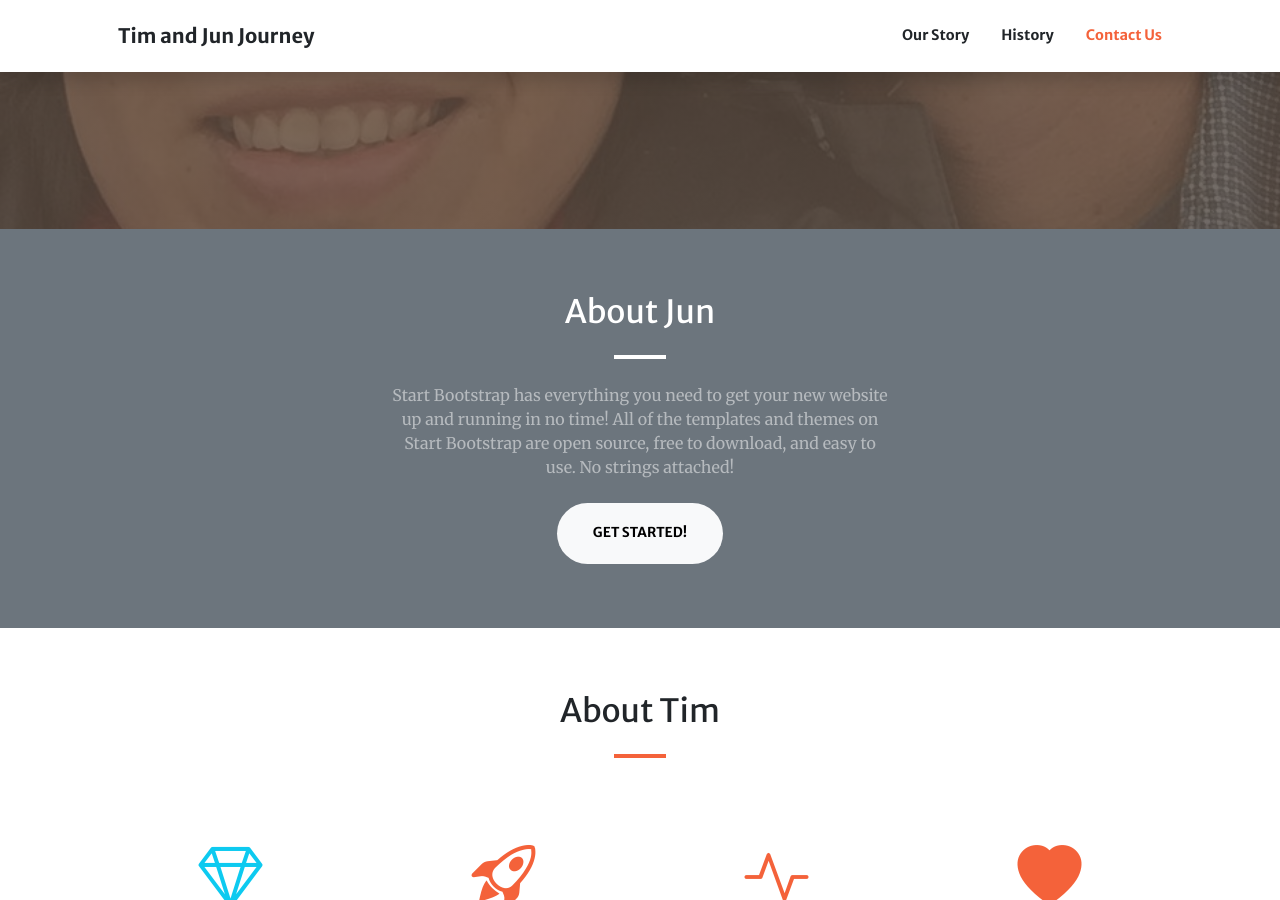
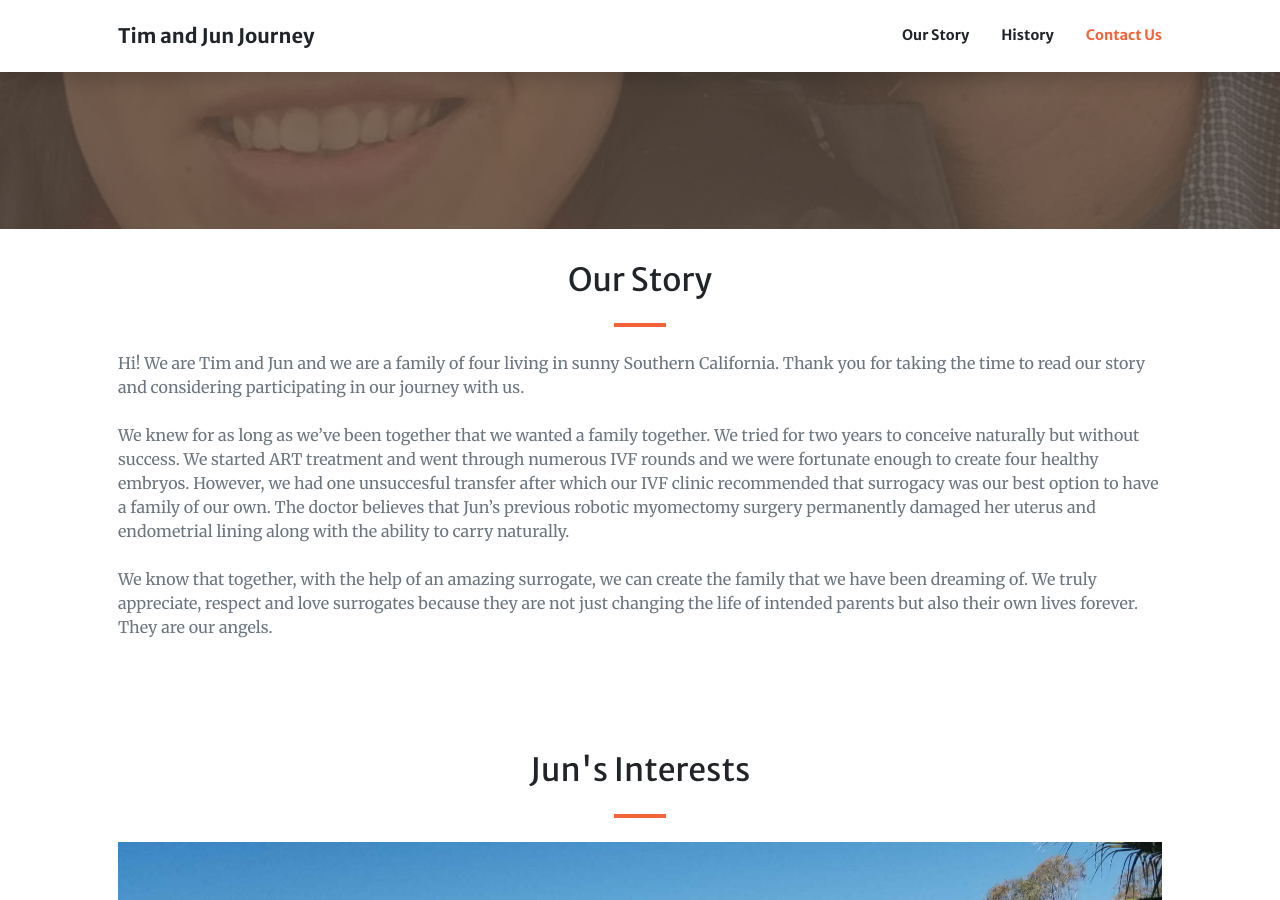
Before and after one commit to tjdfamily/tjdfamily.github.io, a Jekyll site: the page built from index.md, in a window 1280 px wide and 900 px high, scrolled down 671 px. Built offline with Jekyll 4.4.1, drawn with Linux system fonts in a browser that asks for light colours; comment, search, counter and statistics services are not loaded; some of the changed text lies outside the part shown.

Commit message:
update index file

```diff
--- a/_includes/services.html
+++ b/_includes/services.html
@@ -1,6 +1,14 @@
 <section class="page-section {{ section.background_style }}" id="{{ section.section_id }}">
   <div class="container px-4 px-lg-5">
     <h2 class="text-center mt-0">{{ section.title }}</h2>
+    <hr class="divider border border-primary border-2">
+    <div class="row gx-4 gx-lg-5 justify-content-center">
+      <img class="img-fluid" src="assets/img/portfolio/thumbnails/{{ section.icon }}" alt="{{ section.icon }}" />
+    </div>
+    <hr class="divider border border-primary border-2">
+    <div class="row gx-4 gx-lg-5 justify-content-center">
+      <p>{{ section.personalinfo }}</p>
+    </div>
     <hr class="divider border border-primary border-2">
     <div class="row gx-4 gx-lg-5 justify-content-center">
       <!-- {#% assign cols = section.size | at_most: 4 %#} -->
--- a/index.md
+++ b/index.md
@@ -10,154 +10,184 @@ header:
     url: 'tel:6195364754'
 
 sections:
-  - type: call-to-action.html
-    section_id: about
-    background_style: bg-secondary
-    title: About Jun
-    text: Start Bootstrap has everything you need to get your new website up and running in no time! All of the templates and themes on Start Bootstrap are open source, free to download, and easy to use. No strings attached!
-    actions:
-      - title: Get Started!
-        url: '#page-top'
-        class: btn-light
+  # - type: call-to-action.html
+  #   section_id: about
+  #   background_style: bg-secondary
+  #   title: About Jun
+  #   text: jun does this
+  #  # actions:
+  #  #   - title: Get Started!
+  #  #     url: '#page-top'
+  #  #     class: btn-light
+
+  - type: paragraph.html
+    section_id: ourstory
+    #background_style: bg-info
+    title: Our Story
+    text: >
+      Hi!  We are Tim and Jun and we are a family of four living in sunny Southern California.  Thank you for taking the time to read our story and considering participating in our journey with us.
+      <br/>
+      <br/>
+      We knew for as long as we've been together that we wanted a family together.  We tried for two years to conceive naturally but without success.  We started ART treatment and went through numerous IVF rounds and we were fortunate  enough to create four healthy embryos.  However, we had one unsuccesful transfer after which our IVF clinic recommended that surrogacy was our best option to have a family of our own.  The doctor believes that Jun's previous robotic myomectomy surgery permanently damaged her uterus and endometrial lining along with the ability to carry naturally.
+      <br/>
+      <br/>
+      We know that together, with the help of an amazing surrogate, we can create the family that we have been dreaming of.  We truly appreciate, respect and love surrogates because they are not just changing the life of intended parents but also their own lives forever.  They are our angels.
+
+    # services:
+    #   - title: Biking
+    #     text: Enjoys riding bike in the parks by our home.
+    #     icon: fa-solid fa-bicycle
+    #   - title: Birds
+    #     text: Loves feeding the ducks at the lake.
+    #     icon: fa-solid fa-crow
+    #   - title: Chinese meals
+    #     text: Cooking Chinese food with her mom.
+    #     icon: fa-solid fa-shrimp
+    #   - title: Shopping
+    #     text: Enjoys shopping and looking for good deals.
+    #     icon: fa-solid fa-bag-shopping
 
   - type: services.html
-    section_id: services
+    section_id: junsinterests
     #background_style: bg-info
-    title: About Tim
+    title: Jun's Interests
+    icon: 10.jpg
+    url: '#'
+    personalinfo: >
+      Jun speaks fluent Mandarin, Cantonese, and English!  Jun has bachelor and graduate degrees in accounting and finance and loves numbers.  Jun works as the controller for a branch office of an international accounting firm.  Jun has lived in China, the United Kingdom, and Southern California.  Her parents live with us in our home in San Diego and we enjoy cooking and traveling with each other.
     services:
-      - title: Sturdy Templates
-        text: Our templates are updated regularly so they don't break.
-        icon: bi-gem text-info
-        url: https://startbootstrap.com/
-      - title: Ready to Ship
-        text: You can use this theme as is, or you can make changes!
-        icon: bi-rocket-takeoff
-      - title: Up to Date
-        text: We update dependencies to keep things fresh.
-        icon: bi-activity
-      - title: Made with Love
-        text: You have to make your websites with love these days!
-        icon: bi-heart-fill
-      - title: Other 1
-        text: Some not-so long text here.
-        icon: bi-emoji-heart-eyes
-      - title: Other 2
-        text: Some not-so long text here.
-        icon: bi-emoji-sunglasses-fill
+      - title: Biking
+        text: Enjoys riding bike in the parks by our home.
+        icon: fa-solid fa-bicycle
+      - title: Birds
+        text: Loves feeding the ducks at the lake.
+        icon: fa-solid fa-crow
+      - title: Chinese meals
+        text: Cooking Chinese food with her mom.
+        icon: fa-solid fa-shrimp
+      - title: Shopping
+        text: Enjoys shopping and looking for good deals.
+        icon: fa-solid fa-bag-shopping
 
   - type: services.html
-    section_id: services
+    section_id: timsinterests
     #background_style: bg-info
-    title: At Your Service
+    title: Tim's Interests
+    icon: 1.jpg
+    url: '#'
+    personalinfo: >
+      Tim has bachelor and graduate degrees in mathematics and engineering enjoys problem solving.  Tim works as a cloud software architect for a large international consulting firm.  Tim has lived in Illinois, Wisconsin, Missouri, and Southern California.  He has also backpacked across the western United States following the Oregon trail.
     services:
-      - title: Sturdy Templates
-        text: Our templates are updated regularly so they don't break.
-        icon: bi-gem text-info
-        url: https://startbootstrap.com/
-      - title: Ready to Ship
-        text: You can use this theme as is, or you can make changes!
-        icon: bi-rocket-takeoff
-      - title: Up to Date
-        text: We update dependencies to keep things fresh.
-        icon: bi-activity
-      - title: Made with Love
-        text: You have to make your websites with love these days!
-        icon: bi-heart-fill
-      - title: Other 1
-        text: Some not-so long text here.
-        icon: bi-emoji-heart-eyes
-      - title: Other 2
-        text: Some not-so long text here.
-        icon: bi-emoji-sunglasses-fill
+      - title: Trail Running
+        text: Enjoys trail running in the parks by our home.
+        icon: fa-solid fa-person-running
+        #url: https://startbootstrap.com/
+      - title: Backpacking
+        text: Backpacked across the entire western United States!
+        icon: fa-solid fa-person-hiking
+      - title: Programming
+        text: Enjoys programming and hacking on old computers.
+        icon: fa-solid fa-computer
+      - title: Fishing
+        text: Enjoys fishing.  <br/><br/>Which is good because there is usually not too much catching ;-)
+        icon: fa-solid fa-fish
 
   - type: portfolio.html
     # this section has always ID 'portfolio'
     #section_id: portfolio
     #background_style: bg-dark
     projects:
-      - title: Project 1
-        text: This is a very short project description.
-        # the images are located in:
-        # img/portfolio/fullsize
-        # img/portfolio/thumbnails
-        icon: 1.jpg
+      - title: Feeding the Ducks
+        text: So many ducks!  They love bread.
+        icon: 10.jpg
         url: '#'
-      - title: Project 2
-        text: This is a very short project description.
-        icon: 2.jpg
+      - title: Bi-Plane pilots!
+        text: Bi-Plane trip over San Diego.
+        icon: 11.jpg
         url: '#'
-      - title: Project 3
-        text: This is a very short project description.
-        icon: 3.jpg
+      - title: Lilies
+        text: San Diego Zoo by the elephant exhibit.
+        icon: 12.jpg
         url: '#'
-      - title: Project 4
-        text: This is a very short project description.
-        icon: 4.jpg
+      - title: Redwoods
+        text: Northern California redwoods.
+        icon: 13.jpg
         url: '#'
-      - title: Project 5
-        text: This is a very short project description.
-        icon: 5.jpg
+      - title: Rose Garden
+        text: San Diego Rose Garden
+        icon: 14.jpg
         url: '#'
-      - title: Project 6
-        text: This is a very short project description.
-        icon: 6.jpg
+      - title: La jolla
+        text: La jolla shore beach.
+        icon: 15.jpg
         url: '#'
 
-  - type: aside.html
-    section_id: aside
-    title: Free Download at Start Bootstrap!
-    actions:
-      - title: Download Now!
-        url: https://startbootstrap.com/themes/creative/
-        class: btn-light
+  # - type: aside.html
+  #   section_id: aside
+  #   title: Free Download at Start Bootstrap!
+  #   actions:
+  #     - title: Download Now!
+  #       url: https://startbootstrap.com/themes/creative/
+  #       class: btn-light
 
-  - type: members.html
-    section_id: members
-    title: Our Crew!
-    background_style: bg-info text-white
-    members:
-      - title: Christina M. Aponte
-        text: Singer and Songwriter
-        image: assets/img/members/person1.jpg
-        url: '#'
-      - title: Gary D. Stevens
-        text: Bass guitar.
-        image: assets/img/members/person2.jpg
-        url: '#'
-      - title: Devon J. Fletcher
-        text: Lead guitar.
-        image: assets/img/members/person3.jpg
-        url: '#'
-      - title: Todd E. Anderson
-        text: Drums, percussion.
-        image: assets/img/members/person5.jpg
-        url: '#'
-      - title: Daniel T. Riley
-        text: Musician, songwriter, producer.
-        image: assets/img/members/person6.jpg
-        url: '#'
-      - title: Ella P. Walter
-        text: PR.
-        image: assets/img/members/person7.jpg
-        url: '#'
+  # - type: members.html
+  #   section_id: members
+  #   title: Our Crew!
+  #   background_style: bg-info text-white
+  #   members:
+  #     - title: Christina M. Aponte
+  #       text: Singer and Songwriter
+  #       image: assets/img/members/person1.jpg
+  #       url: '#'
+  #     - title: Gary D. Stevens
+  #       text: Bass guitar.
+  #       image: assets/img/members/person2.jpg
+  #       url: '#'
+  #     - title: Devon J. Fletcher
+  #       text: Lead guitar.
+  #       image: assets/img/members/person3.jpg
+  #       url: '#'
+  #     - title: Todd E. Anderson
+  #       text: Drums, percussion.
+  #       image: assets/img/members/person5.jpg
+  #       url: '#'
+  #     - title: Daniel T. Riley
+  #       text: Musician, songwriter, producer.
+  #       image: assets/img/members/person6.jpg
+  #       url: '#'
+  #     - title: Ella P. Walter
+  #       text: PR.
+  #       image: assets/img/members/person7.jpg
+  #       url: '#'
 
   - type: timeline.html
-    section_id: timeline
-    title: Major Achievements!
+    section_id: history
+    title: History
     background_style: bg-dark text-primary
     last_image: assets/img/timeline-end.png
     actions:
-      - image: assets/img/portfolio/thumbnails/1.jpg
+      - image: assets/img/portfolio/thumbnails/11.jpg
         title: >+
-          2017-2018
-          **Humble Beginnings**
+          2014-2017
+          <br/>
+          Romance
         text: >-
-          We begun with small group of people willing to work hard and make our
-          teaching skills worth , in front of all others!
-      - image: assets/img/portfolio/thumbnails/2.jpg
+          We met at a halloween party in Orange County.
+          <br/>
+          <br/>
+          San Diego + Orange county adventures!
+      - image: assets/img/portfolio/thumbnails/11.jpg
         title: >+
-          November 2019
-          An Coaching started
+          2017
+          <br/>
+          Married
+        text: >-
+          Christmas time wedding.
+      - image: assets/img/portfolio/thumbnails/11.jpg
+        title: >+
+          Dec 2017
+          <br/>
+          Wedding!
         text: >-
           We started to gather like minded people and started our stategies
           and future plans to them. As a result , interested people joined us!
@@ -166,8 +196,14 @@ sections:
     section_id: contacts
     title: Let's Get In Touch!
     text: >-
-      Ready to start your next project with us? Give us a call or send us an email
-      and we will get back to you as soon as possible!
+      Thank you for considering us in your journey!
+      <br/>
+      <br/>
+      We look forward to talking with you.
+      <br/>
+      <br/>
+      Email or text or call.
+
     actions:
     - title: +1 (619) 536-4754
       icon: bi-telephone-fill
```
